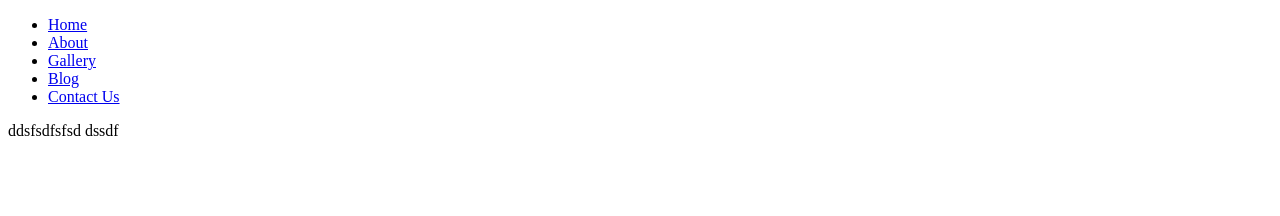
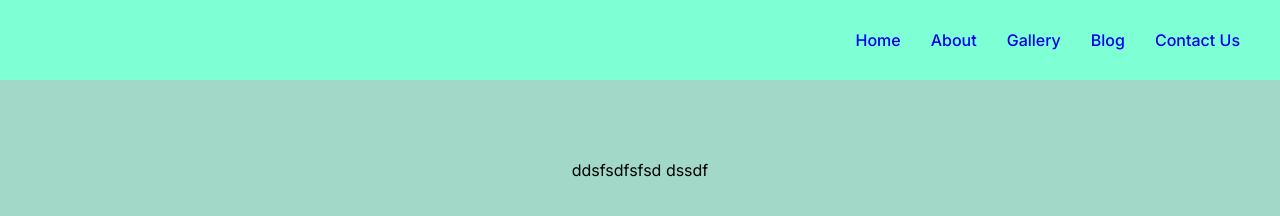
Before and after one commit to himanshusahu111/SCSS-Demo, a plain HTML site: page index.html in a window 1280 px wide. Drawn offline with Linux system fonts and the light colour scheme; the site is published under a folder, as on GitHub Pages, so addresses that start at the root find nothing.

Commit message:
Update index.html

```diff
--- a/index.html
+++ b/index.html
@@ -4,7 +4,7 @@
     <meta charset="UTF-8">
     <meta name="viewport" content="width=device-width, initial-scale=1.0">
     <title>Sass Example</title>
-    <link href="/css/style.css" type="text/css" rel="stylesheet" />
+    <link href="css/style.css" type="text/css" rel="stylesheet" />
     <link rel="preconnect" href="https://fonts.googleapis.com">
     <link rel="preconnect" href="https://fonts.gstatic.com" crossorigin>
     <link href="https://fonts.googleapis.com/css2?family=Inter:wght@100..900&display=swap" rel="stylesheet">
```
